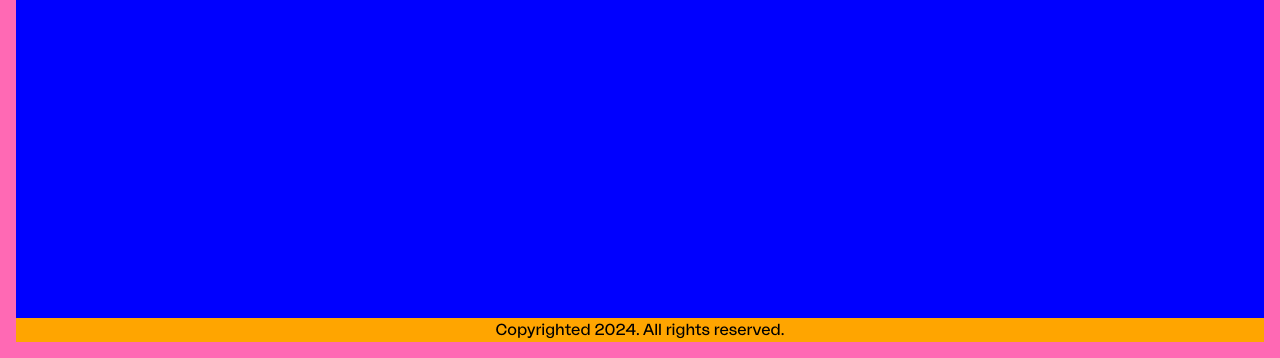
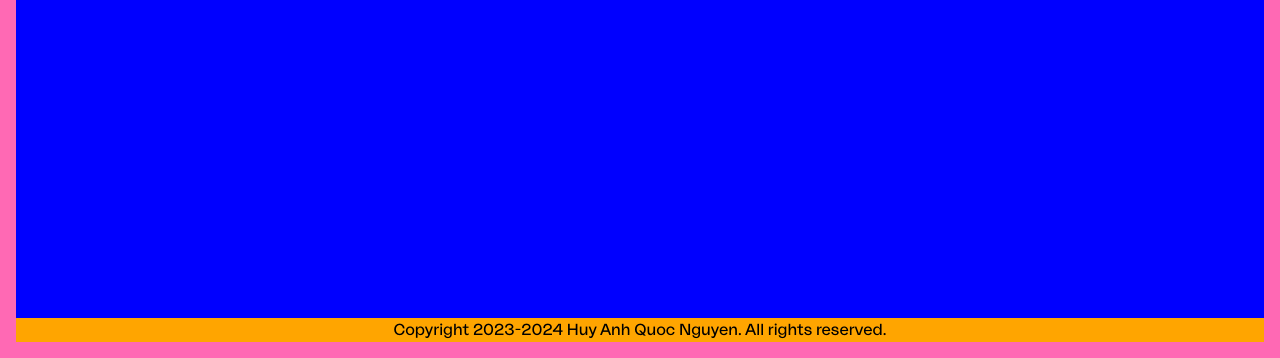
Before and after one commit to nqhuyanh/alex-portfolio, a plain HTML site: page index.html in a window 1280 px wide. Shown: the part 442-800 px from the top of the page. Drawn offline with Linux system fonts and the light colour scheme.

Commit message:
Update Holding
Change the copy for the copyrights

```diff
--- a/index.html
+++ b/index.html
@@ -16,7 +16,7 @@
         <h4 class="holding-page-title"> PORTFOLIO COMING SOON</h4>
     </div>
     <div class="holding-page-copyright">
-        <p>Copyrighted 2024. All rights reserved.</p>
+        <p>Copyright 2023-2024 Huy Anh Quoc Nguyen. All rights reserved.</p>
     </div>
 </body>
 </html>
--- a/styles.css
+++ b/styles.css
@@ -159,9 +159,6 @@ a:active {
 
 /*holding page*/
 
-.holding-page-container{
-}
-
 .holding-page-container-warp{
     display: flex;
     flex-grow: 1;
```
